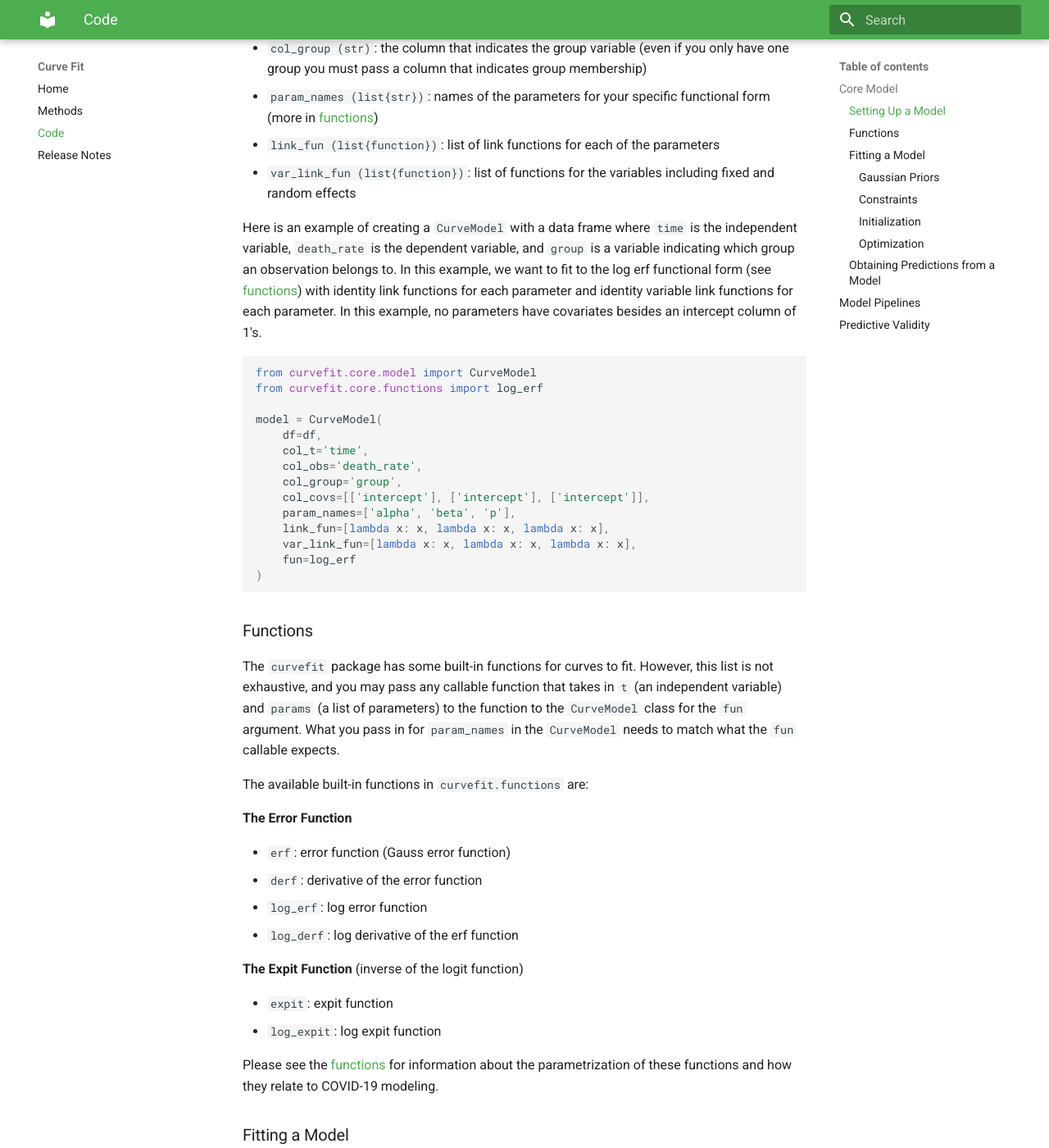
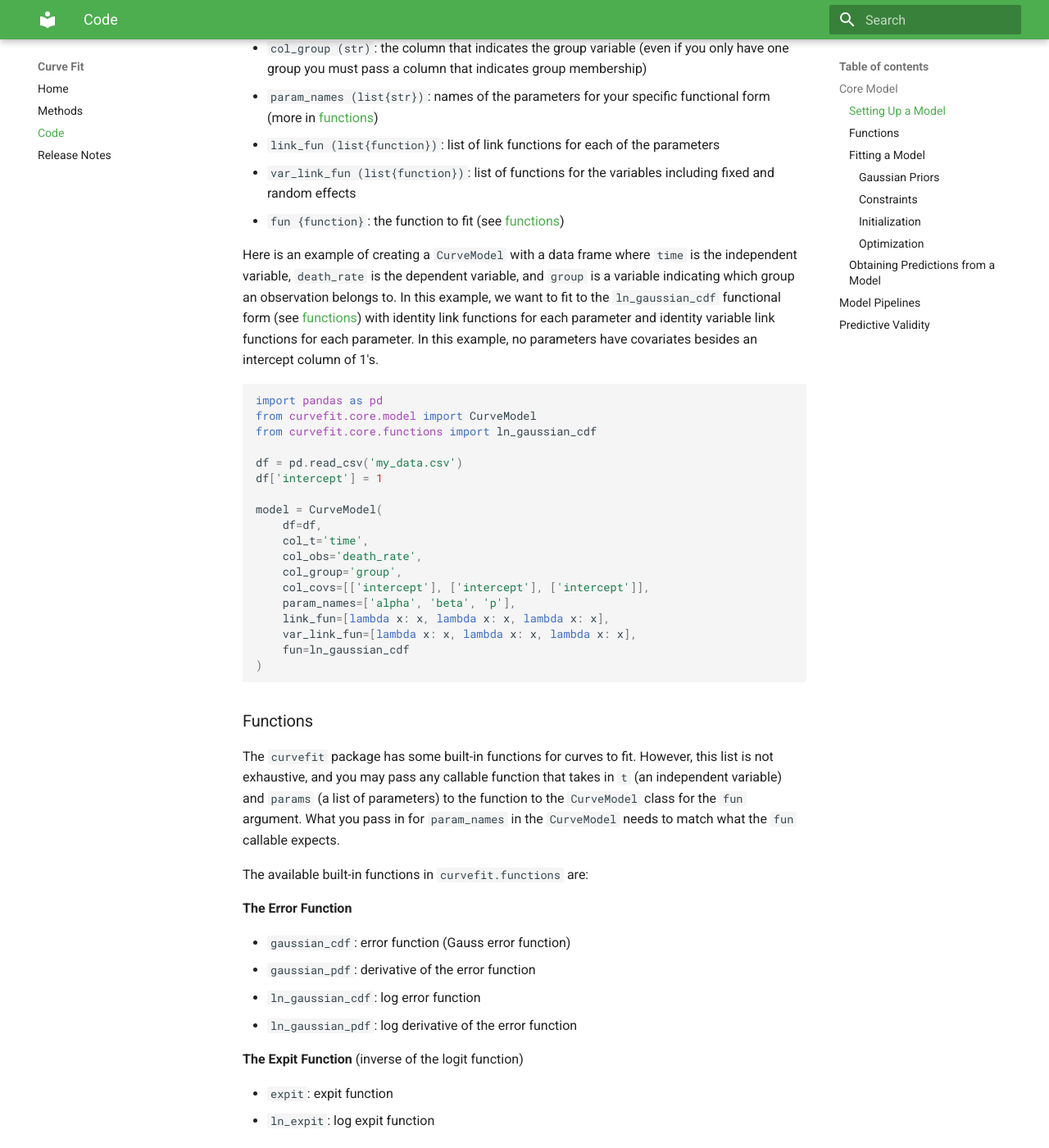
Before and after one commit to ihmeuw-msca/CurveFit, an MkDocs documentation site: the page built from docs/code.md, in a window 1280 px wide and 1400 px high, scrolled down 658 px. Shown: the whole window at 82% size. Built offline with MkDocs 1.6.1 and Material for MkDocs 9.7.7, drawn with Linux system fonts in a browser that asks for light colours.

Commit message:
new function names; smaller improvements

````diff
--- a/docs/code.md
+++ b/docs/code.md
@@ -25,16 +25,21 @@ represent what and some model parameters.
 - `param_names (list{str})`: names of the parameters for your specific functional form (more in [functions](#functions))
 - `link_fun (list{function})`: list of link functions for each of the parameters
 - `var_link_fun (list{function})`: list of functions for the variables including fixed and random effects
+- `fun {function}`: the function to fit (see [functions](#functions))
 
 Here is an example of creating a `CurveModel` with a data frame where `time` is the independent variable,
 `death_rate` is the dependent variable, and `group` is a variable indicating which group an observation belongs to.
-In this example, we want to fit to the log erf functional form (see [functions](#functions)) with
+In this example, we want to fit to the `ln_gaussian_cdf` functional form (see [functions](#functions)) with
 identity link functions for each parameter and identity variable link functions for each parameter.
 In this example, no parameters have covariates besides an intercept column of 1's.
 
 ```python
+import pandas as pd
 from curvefit.core.model import CurveModel
-from curvefit.core.functions import log_erf
+from curvefit.core.functions import ln_gaussian_cdf
+
+df = pd.read_csv('my_data.csv')
+df['intercept'] = 1
 
 model = CurveModel(
     df=df,
@@ -45,7 +50,7 @@ model = CurveModel(
     param_names=['alpha', 'beta', 'p'],
     link_fun=[lambda x: x, lambda x: x, lambda x: x],
     var_link_fun=[lambda x: x, lambda x: x, lambda x: x],
-    fun=log_erf
+    fun=ln_gaussian_cdf
 )
 ```
 
@@ -60,15 +65,15 @@ The available built-in functions in `curvefit.functions` are:
 
 **The Error Function**
 
-- `erf`: error function (Gauss error function)
-- `derf`: derivative of the error function
-- `log_erf`: log error function
-- `log_derf`: log derivative of the erf function
+- `gaussian_cdf`: error function (Gauss error function)
+- `gaussian_pdf`: derivative of the error function
+- `ln_gaussian_cdf`: log error function
+- `ln_gaussian_pdf`: log derivative of the error function
 
 **The Expit Function** (inverse of the logit function)
 
 - `expit`: expit function
-- `log_expit`: log expit function
+- `ln_expit`: log expit function
 
 Please see the [functions](methods.md#covid-19-functional-forms) for information
 about the parametrization of these functions and how they relate to COVID-19 modeling.
````
